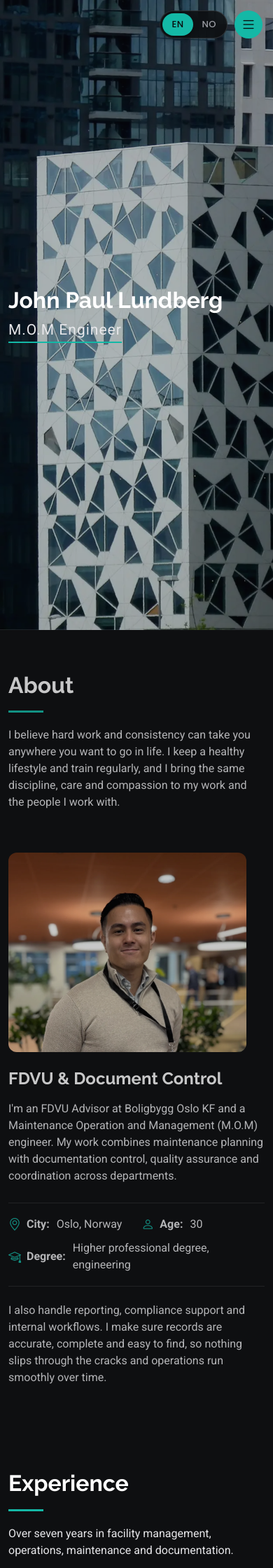
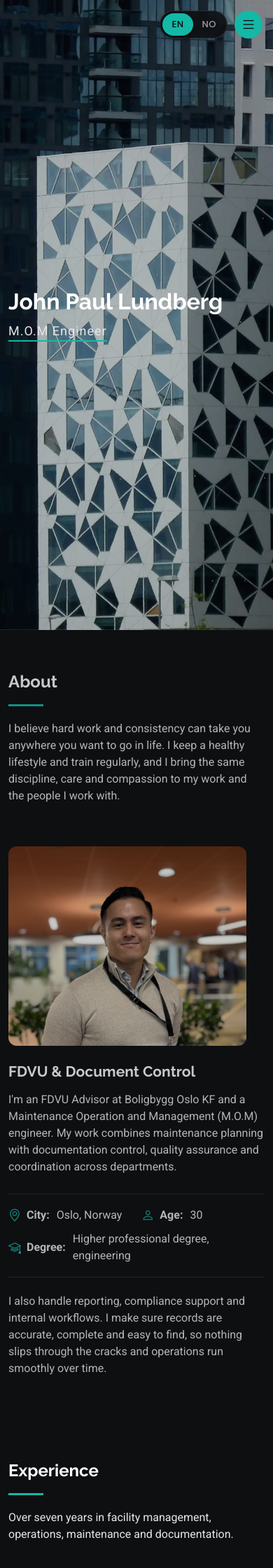
Before and after one commit to Jpme96/jplundberg.github.io, a Jekyll site: the page built from index.html, in a window 390 px wide. Shown: the top 2240 px of the page at 70% size. Built offline with Jekyll 4.4.1, drawn with Linux system fonts in a browser that asks for light colours; a script that is not in the unit is left out.

Commit message:
Website: calmer, consistent text sizes; smaller contact pop-up
- Section titles, roles, article headings, intro paragraph and date tuned to one scale (phone and desktop)
- Pop-up 480px wide without the big title; form is now name, email, topic (dropdown) and message

Co-Authored-By: Claude Opus 5.5 <noreply@anthropic.com>
Claude-Session: https://claude.ai/code/session_01HU2CPqXNQnbLPNtvAjw5NB

```diff
--- a/_includes/tally-popup.html
+++ b/_includes/tally-popup.html
@@ -21,7 +21,7 @@
       b.addEventListener('click', function (e) {
         e.preventDefault();
         var open = function () {
-          window.Tally.openPopup(b.dataset.contactForm, { layout: 'modal', width: 620, overlay: true, autoClose: 4000 });
+          window.Tally.openPopup(b.dataset.contactForm, { layout: 'modal', width: 480, hideTitle: true, overlay: true, autoClose: 4000 });
         };
         if (window.Tally) open();
         else load(function () { if (window.Tally) open(); else window.open(b.href, '_blank', 'noopener'); });
--- a/assets/css/articles.css
+++ b/assets/css/articles.css
@@ -322,3 +322,21 @@
 .article-body h2 { scroll-margin-top: 24px; }
 .more-articles { padding-top: 0; }
 .more-title { font-size: 26px; font-weight: 700; margin: 0 0 20px; }
+
+/* ==========================================================
+   Typography scale for articles and projects
+   ========================================================== */
+.page-hero h1 { font-size: 40px; letter-spacing: -.3px; }
+.page-hero .meta { font-size: 14px; }
+.article-body .lead { font-size: 18px; line-height: 1.65; font-style: normal; color: color-mix(in srgb, var(--default-color), transparent 12%); }
+.article-body h2, .article-body h3 { font-size: 24px; margin: 40px 0 14px; padding-bottom: 12px; }
+.article-body h4 { font-size: 18px; }
+.more-title { font-size: 22px; }
+.article-cards h3, .article-card h3 { font-size: 18px; }
+@media (max-width: 768px) {
+  .page-hero h1 { font-size: 27px; }
+  .article-body { font-size: 16px; line-height: 1.7; }
+  .article-body .lead { font-size: 17px; }
+  .article-body h2, .article-body h3 { font-size: 21px; margin-top: 34px; }
+  .more-title { font-size: 20px; }
+}
--- a/assets/css/main.css
+++ b/assets/css/main.css
@@ -1977,3 +1977,22 @@ a.announce-text:hover { color: var(--accent-color); }
 .cc-primary > .bi:first-child { background: var(--accent-color); color: var(--contrast-color); }
 .cc-go { margin-left: auto; color: var(--accent-color); font-size: 18px; transition: transform .2s; }
 .cc-primary:hover .cc-go { transform: translateX(3px); }
+
+/* ==========================================================
+   Typography scale – calmer, consistent sizes on every screen
+   ========================================================== */
+.section-title h2 { font-size: 26px; }
+.hero p.hero-role { font-size: 18px; }
+.resume .resume-item h4, .resume .timeline .resume-item h4 { font-size: 18px; }
+@media (min-width: 768px) {
+  .section-title h2 { font-size: 30px; }
+  .hero p.hero-role { font-size: 22px; }
+  .resume .resume-item h4, .resume .timeline .resume-item h4 { font-size: 19px; }
+}
+@media (min-width: 1200px) {
+  .hero h2 { font-size: 58px; }
+}
+@media (max-width: 767px) {
+  .section-title h2 { font-size: 24px; }
+  .about .content h2 { font-size: 21px; }
+}
```
